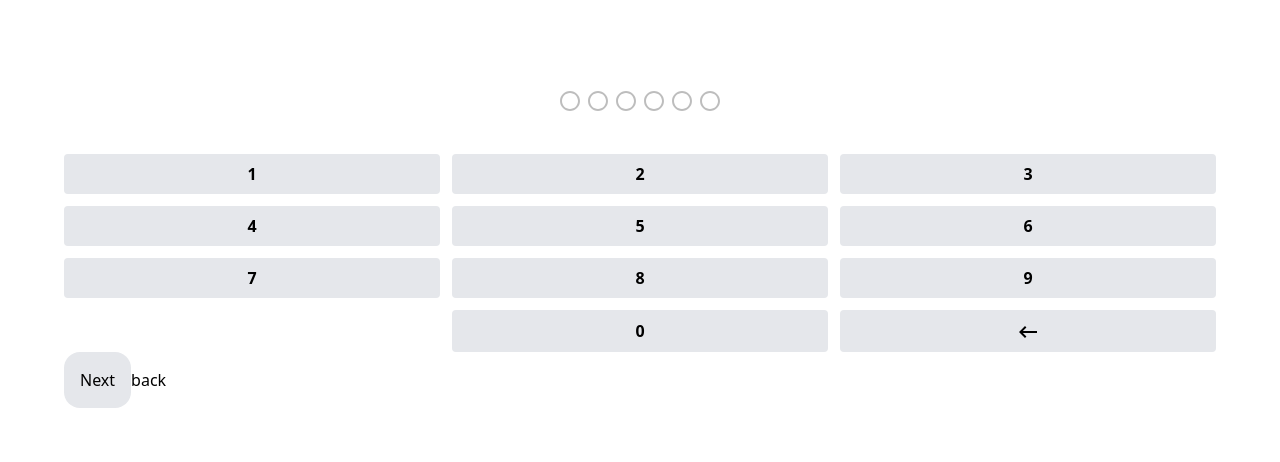
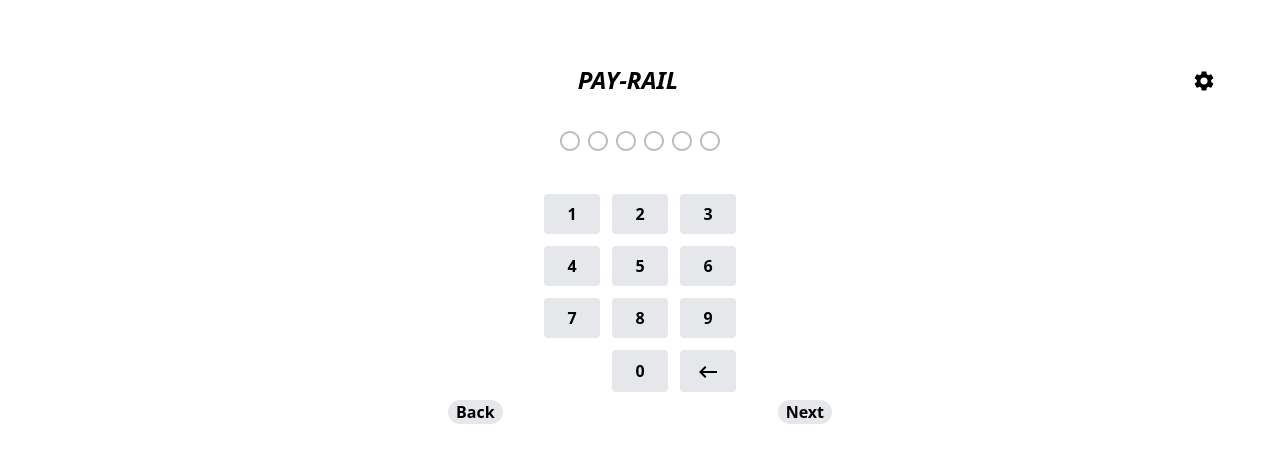
Before and after one commit to 127001sudais/TestWallet-UI, a React (Create React App) app: page /create-account in a window 1280 px wide. Both pictures are taken after typing "Sample" into the empty fields and a click on the input "submit". Shown: the top 462 px of the page. Built offline with nearby package versions, Linux system fonts and the light colour scheme.

Commit message:
minor changes for createPin

```diff
--- a/src/components/CreateAccount/CreatePin/CreatePin.jsx
+++ b/src/components/CreateAccount/CreatePin/CreatePin.jsx
@@ -1,5 +1,9 @@
 import React, { useState } from "react";
+
 import PinEntry from "../../PIN/PinEntry";
+
+// Import Header
+import Header from "../../Header/Header";
 
 function CreatePin({ nextStep, prevStep }) {
   const [pin, setPin] = useState("");
@@ -20,20 +24,39 @@ function CreatePin({ nextStep, prevStep }) {
   };
 
   return (
-    <div>
+    <>
+      <Header />
       <form onSubmit={handleSubmit}>
+        <div className="flex flex-col items-center">
           <PinEntry
             onClick={handleButtonClick}
             onBackSpaceClick={handleBackSpaceClick}
           />
-        <button className="bg-gray-200 p-4 rounded-2xl" type="submit">
+          {/* button begins here */}
+          <div className="flex mt-2 font-semibold justify-between w-full md:w-1/2 lg:w-1/3">
+            {/* previous button begins here */}
+            <button
+              className="bg-gray-200 px-2 rounded-xl  hover:bg-gray-400"
+              type="button"
+              onClick={prevStep}
+            >
+              Back
+            </button>
+            {/* previous button ends here */}
+
+            {/* next button begins here */}
+            <button
+              className="bg-gray-200 px-2 rounded-xl hover:bg-gray-400"
+              type="submit"
+            >
               Next
             </button>
-        <button type="button" onClick={prevStep}>
-          back
-        </button>
+            {/* next button ends here */}
+          </div>
+          {/* button ends here */}
+        </div>
       </form>
-    </div>
+    </>
   );
 }
 
```
Lines whose indentation alone changed are shown as unchanged.
